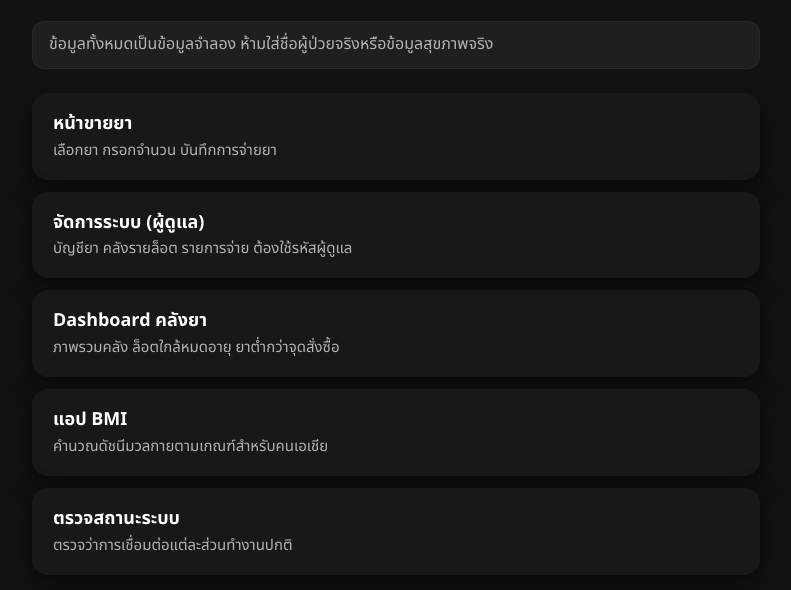
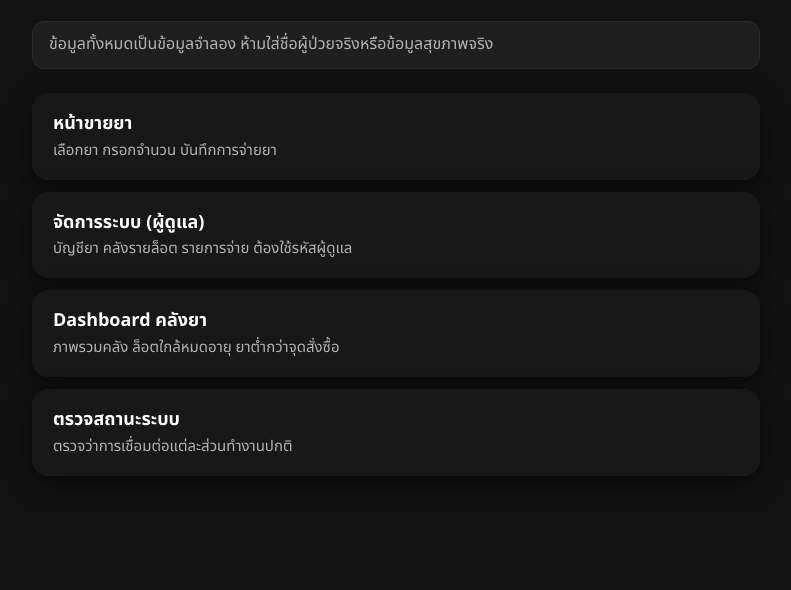
Before and after one commit to witchakorn49-cyber/drugstore, a plain HTML site: page index.html in a window 1280 px wide. Shown: the part 106-696 px from the top of the page, without its empty margins (244-1035 px from the left). Drawn offline with Linux system fonts and the light colour scheme.

Commit message:
Add files via upload
ปรับหน้า UI

```diff
--- a/index.html
+++ b/index.html
@@ -36,8 +36,7 @@
 const LINKS = [
   { href: 'pos.html',          title: 'หน้าขายยา',        desc: 'เลือกยา กรอกจำนวน บันทึกการจ่ายยา' },
   { href: 'admin.html',        title: 'จัดการระบบ (ผู้ดูแล)', desc: 'บัญชียา คลังรายล็อต รายการจ่าย ต้องใช้รหัสผู้ดูแล' },
-  { href: 'dashboard-v2.html', title: 'Dashboard คลังยา', desc: 'ภาพรวมคลัง ล็อตใกล้หมดอายุ ยาต่ำกว่าจุดสั่งซื้อ' },
-  { href: 'bmi-b.html',        title: 'แอป BMI',          desc: 'คำนวณดัชนีมวลกายตามเกณฑ์สำหรับคนเอเชีย' },
+  { href: 'dashboard.html',    title: 'Dashboard คลังยา', desc: 'ภาพรวมคลัง ล็อตใกล้หมดอายุ ยาต่ำกว่าจุดสั่งซื้อ' },
   { href: 'status.html',       title: 'ตรวจสถานะระบบ',    desc: 'ตรวจว่าการเชื่อมต่อแต่ละส่วนทำงานปกติ' },
 ];
 const ul = document.getElementById('links');
```
